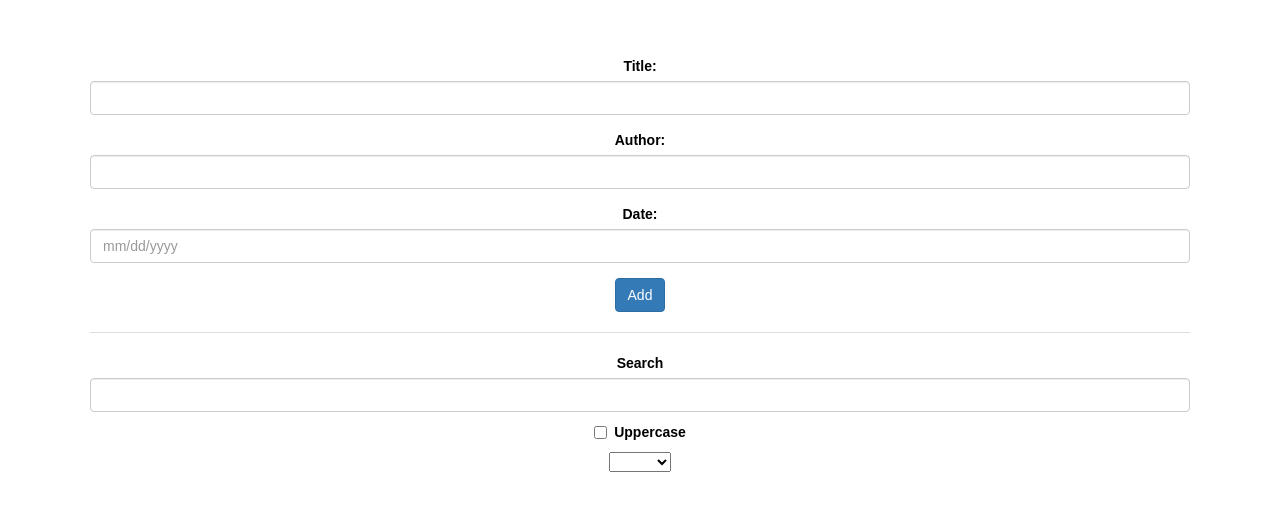
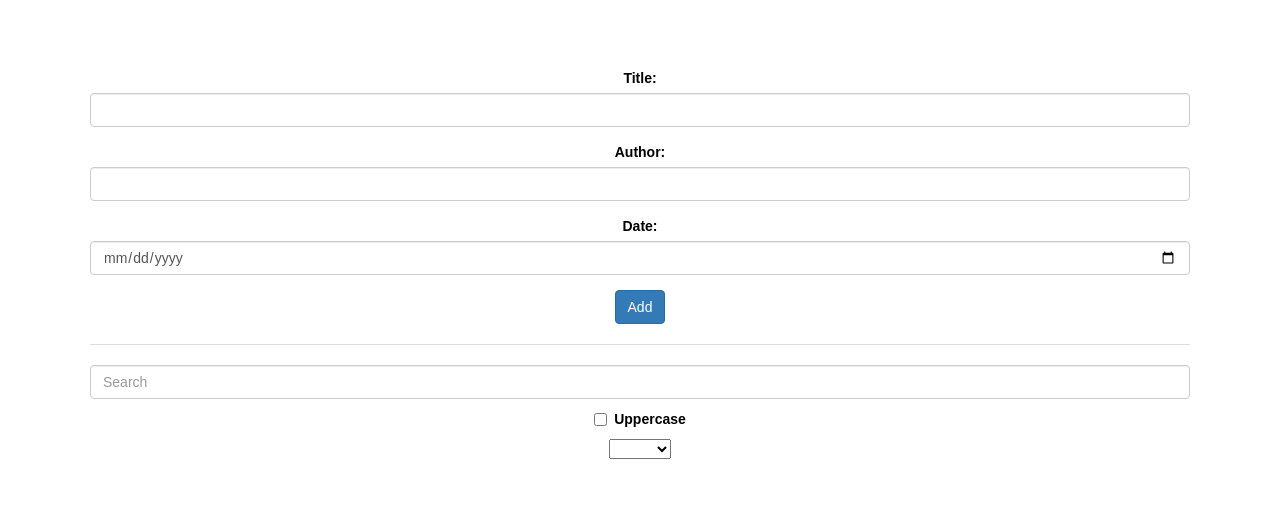
Before and after one commit to brood915/MAP, a website built with webpack: page src/assets/index.html in a window 1280 px wide. Shown: the part 129-640 px from the top of the page. Built offline with nearby package versions, Linux system fonts and the light colour scheme; some packages are replaced by stand-ins of ours.

Commit message:
final touch

```diff
--- a/src/app/components/bookList/books.html
+++ b/src/app/components/bookList/books.html
@@ -1,7 +1,6 @@
 <div class="booksContainer">
     <div class="form-group">
-        <label>Search</label>
-        <input type="text" class="form-control" ng-model="books.filterValue">
+        <input type="text" placeholder="Search" class="form-control" ng-model="books.filterValue">
         <div class="checkbox">
             <label id = "checkbox"><input type="checkbox" value="" ng-model="books.uppercase">Uppercase</label>
         </div>
@@ -11,7 +10,7 @@
         <div id = "{{$index}}" class="list-group-item bookList" ng-repeat="book in books.bookList | filter: books.filterValue | orderBy: books.filterSelected" drag-and-drop>
             <div class="bookInfo title"><span>Title:</span> {{books.uppercase ? (book.title | uppercase) : book.title}}</div>
             <div class="bookInfo"><span>Author:</span> {{book.author}}</div>
-            <div class="bookInfo"><span>Date:</span> {{book.date}}</div>
+            <div class="bookInfo"><span>Date:</span> {{book.date | date:"MM/dd/yyyy"}}</div>
         </div>
     </div>
 </div>
--- a/src/app/components/form/form.html
+++ b/src/app/components/form/form.html
@@ -42,7 +42,7 @@
          }"
     >
       <label for="text">Date:</label>
-      <input name = "date" type="text" placeholder = "mm/dd/yyyy" class="form-control" ng-model="form.newBook.date" required />
+      <input name = "date" type="date" class="form-control" ng-model="form.newBook.date" required />
       <p ng-if = "(myForm.$dirty || myForm.$submitted) && myForm.date.$invalid" class="text-danger">Please put the date</p>
       <span class="glyphicon form-control-feedback"
             ng-class = " {
```
